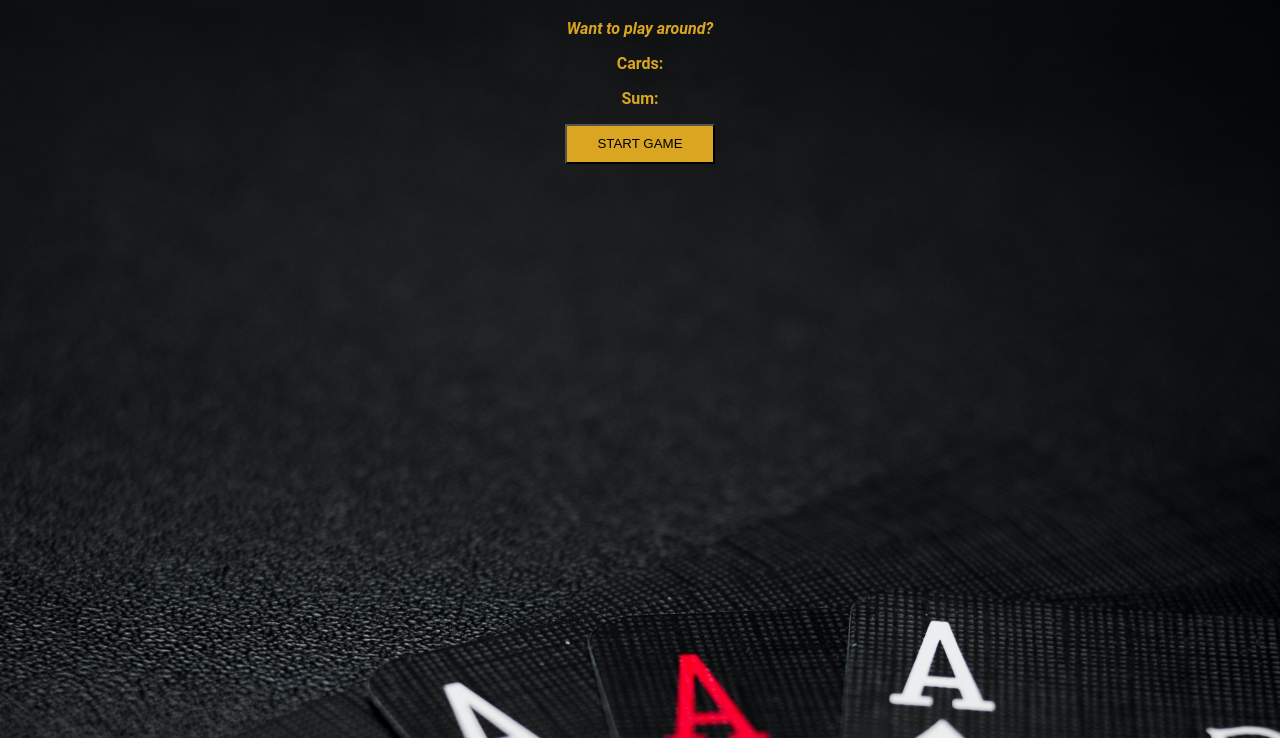
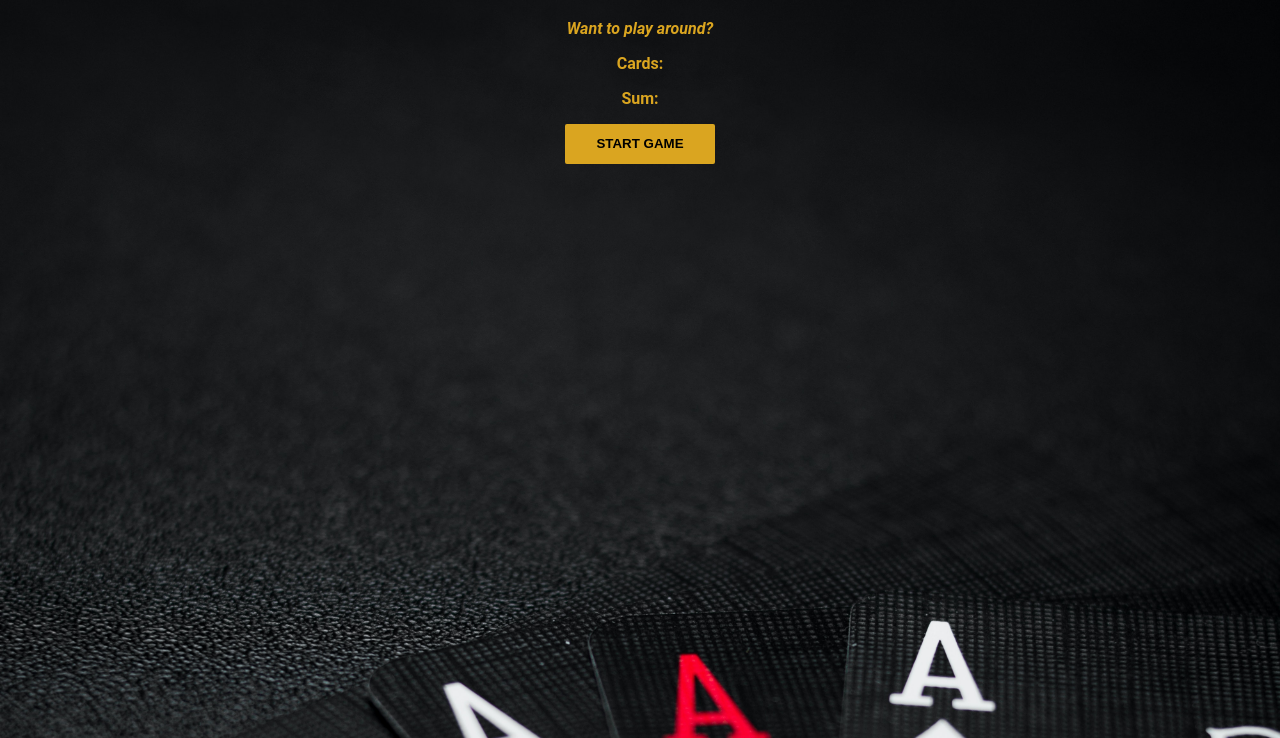
Before and after one commit to SaintJo/calculator, a plain HTML site: page index3.html in a window 1280 px wide. Shown: the part 62-800 px from the top of the page. Drawn offline with Linux system fonts and the light colour scheme.

```diff
--- a/css/style3.css
+++ b/css/style3.css
@@ -23,4 +23,7 @@
 	height: 40px;
 	width: 150px;
 	color: black;
+	font-weight: bold;
+	border-radius: 2px;
+	border: none;
 }
--- a/js/main3.js
+++ b/js/main3.js
@@ -20,4 +20,6 @@
 		message = ("You're out of the game!");
 		isAlive = false;
 	}
+
+	console.log(message);
 }
```
